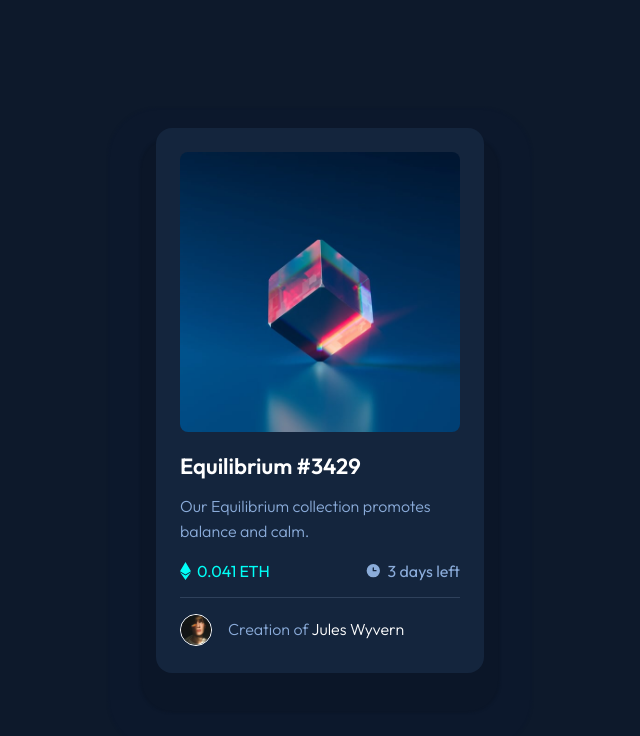
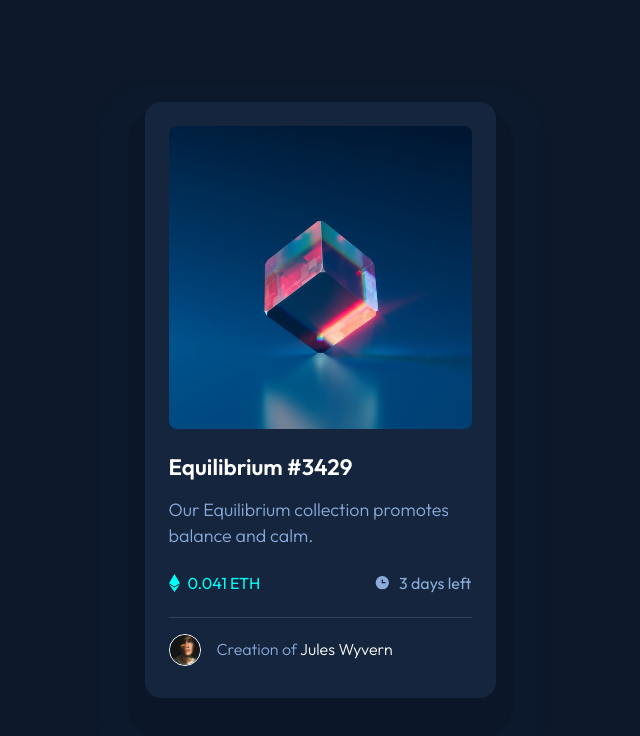
Before and after one commit to asdiAdi/nft-preview-card-component, a plain HTML site: page index.html in a window 1536 px wide. Shown: the whole page, without its empty margins (448-1088 px from the left). Drawn offline with Linux system fonts and the light colour scheme.

Commit message:
refactor

```diff
--- a/index.html
+++ b/index.html
@@ -23,6 +23,7 @@
   </head>
   <body class="flex">
     <main>
+      <article class="card">
         <div class="nft-img-container">
           <img src="images/image-equilibrium.jpg" alt="equilibrium" />
           <span class="nft-watch-icon hoverable">
@@ -52,6 +53,7 @@
             Creation of <span class="hoverable white">Jules Wyvern</span>
           </span>
         </div>
+      </article>
     </main>
   </body>
 </html>
--- a/style.css
+++ b/style.css
@@ -34,10 +34,10 @@ body {
   background-color: var(--very-dark-blue-main);
 }
 /* center the card */
-main {
+.card {
   width: 328px;
   height: 545px;
-  padding: 24px;
+  padding: 1.5rem;
   background-color: var(--very-dark-blue-card);
   border-radius: 16px;
   box-shadow: 0px 24px 2px 16px hsl(217, 55%, 10%),
@@ -46,7 +46,7 @@ main {
 
 .nft-img-container {
   position: relative;
-  margin-bottom: 20px;
+  margin-bottom: 1.5rem;
   border-radius: 8px;
   overflow: hidden;
 }
@@ -78,21 +78,21 @@ main {
 }
 
 h1 {
-  margin-bottom: 14px;
-  font: 600 22px "Outfit", sans-serif;
+  margin-bottom: 0.75rem;
+  font: 600 1.4rem "Outfit", sans-serif;
 }
 .text {
-  font: 300 16px/1.6 "Outfit", sans-serif;
+  font: 300 1rem/1.6 "Outfit", sans-serif;
 }
 
 .info-container {
   justify-content: space-between;
-  margin: 16px auto;
+  margin: 1rem auto;
 }
 
 .info-container > p {
-  gap: 6px;
-  font-weight: 400 16px "Outfit", sans-serif;
+  gap: 0.5rem;
+  font-weight: 400 1rem "Outfit", sans-serif;
 }
 
 .line {
@@ -100,9 +100,9 @@ h1 {
 }
 
 .author {
-  gap: 16px;
+  gap: 1rem;
   justify-content: flex-start;
-  margin: 16px auto;
+  margin: 1rem auto;
 }
 
 .avatar {
@@ -119,3 +119,23 @@ h1 {
   color: var(--cyan);
   opacity: 1;
 }
+@media only screen and (min-width: 90rem) {
+  .card {
+    width: 351px;
+    height: 596px;
+  }
+  h1 {
+    margin-bottom: 1rem;
+  }
+  .text {
+    font-size: 1.12rem;
+    line-height: 1.45;
+  }
+  .info-container {
+    margin: 1.5rem 0;
+  }
+
+  .author > span {
+    font-size: 1rem;
+  }
+}
```
Lines whose indentation alone changed are shown as unchanged.
